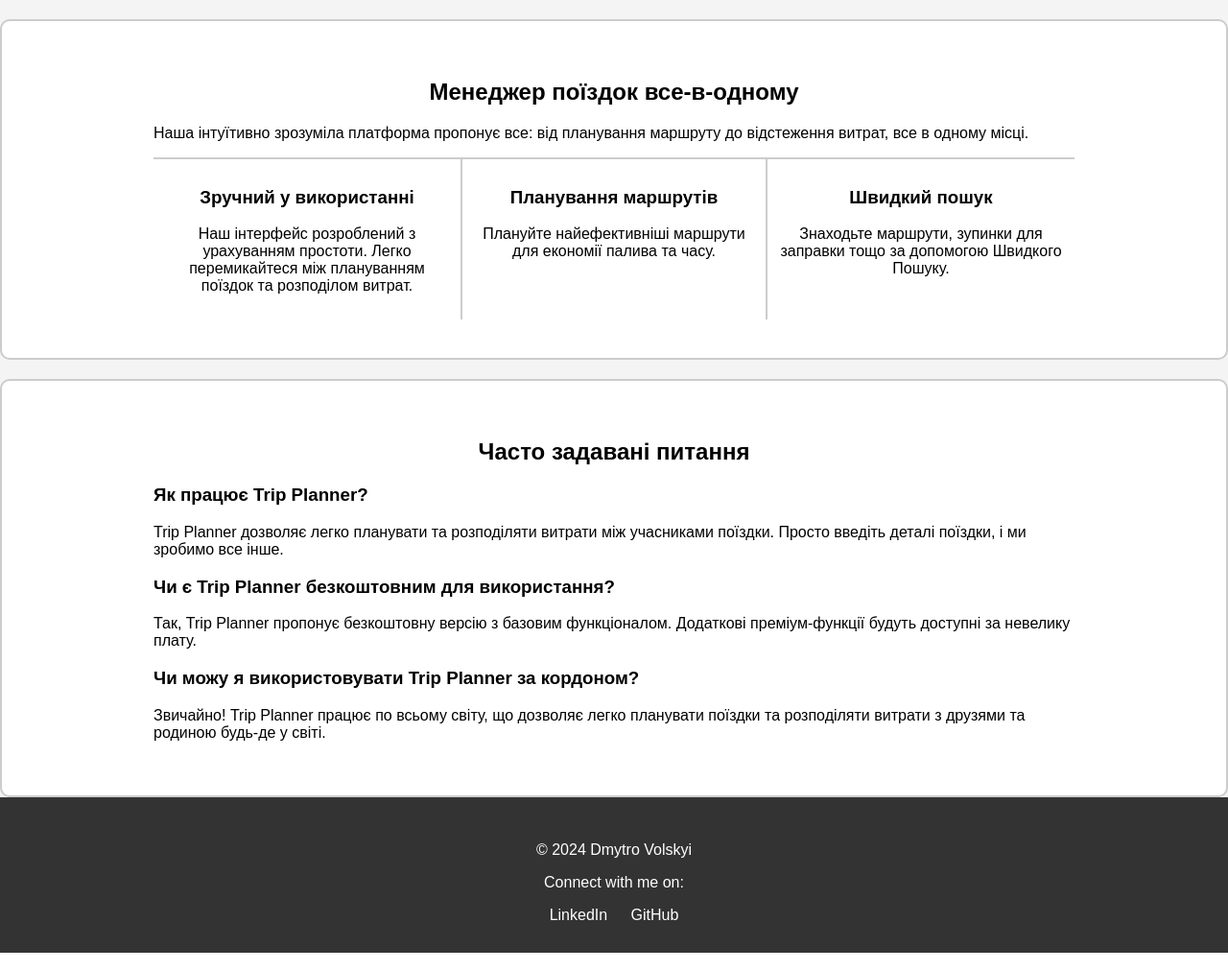
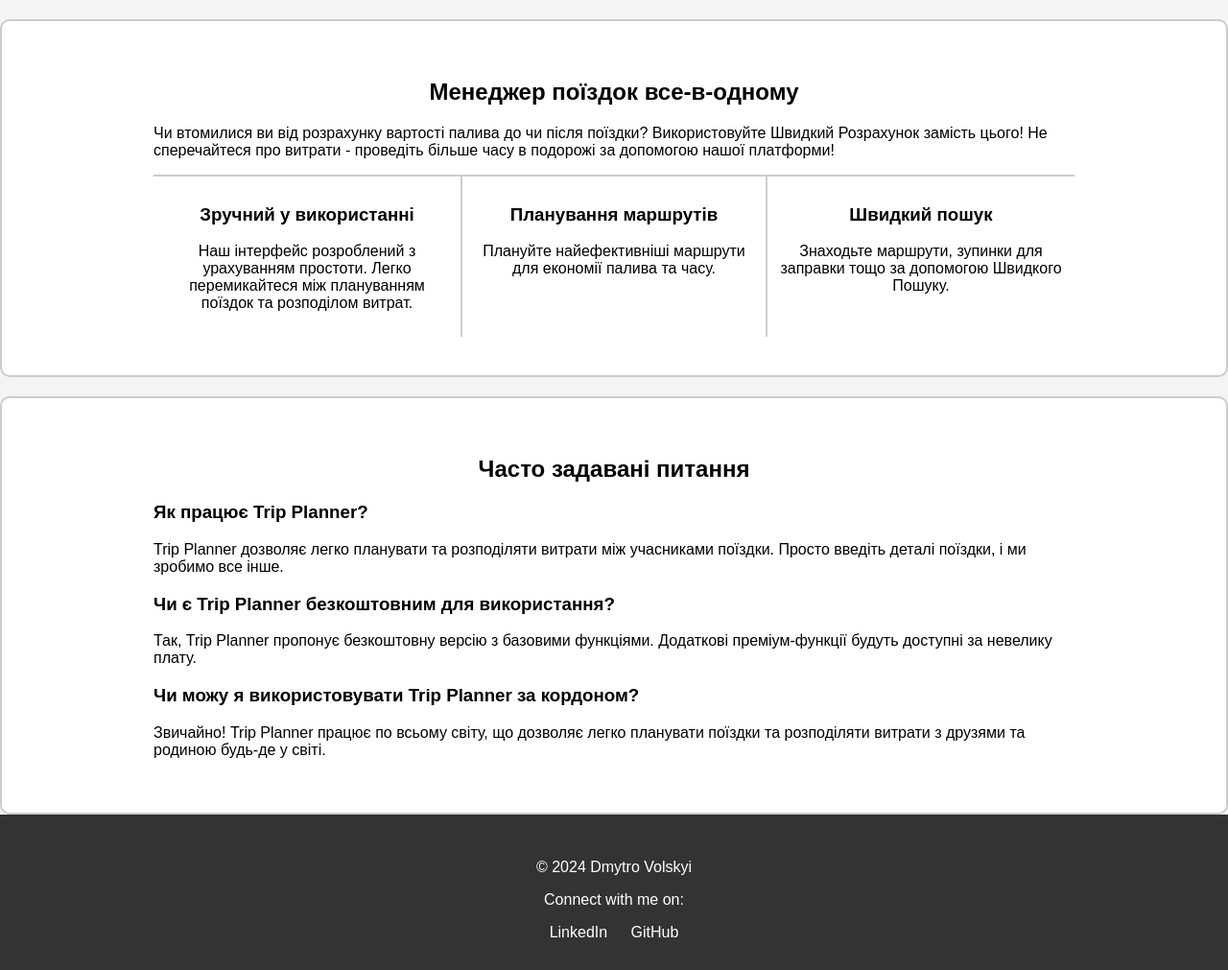
Before and after one commit to volskyi-dmytro/trip-calculate, a Python web app: template src/main/resources/templates/index.html in a window 1280 px wide. Shown: the part 243-1254 px from the top of the page at 96% size. Run offline with Jinja, Linux system fonts and the light colour scheme; the template is opened without the code that fills it, so the values that code supplies are empty.

Commit message:
Updated index.html

```diff
--- a/src/main/resources/templates/index.html
+++ b/src/main/resources/templates/index.html
@@ -4,6 +4,8 @@
     <meta charset="UTF-8">
     <meta name="viewport" content="width=device-width, initial-scale=1.0">
     <title data-lang-en="Trip Planner" data-lang-uk="Ділимо витрати просто!">Trip Planner</title>
+    <meta name="description" content="Are you bored and annoyed when it comes to fuel cost calculation before or after the trip? You can use quick calculation instead! Spend more time on your journey rather arguing about expenses with our platform!">
+    <meta name="keywords" content="trip planner, travel expenses, cost sharing, route planning, планування поїздок, витрати на подорож, розподіл витрат, планування маршруту">
     <link rel="stylesheet" href="styles.css">
 </head>
 <body>
@@ -23,14 +25,14 @@
 <section class="intro">
     <div class="container">
         <h2 data-lang-en="All-In-One Trip Planner" data-lang-uk="Менеджер поїздок все-в-одному">All-In-One Trip Manager</h2>
-        <p data-lang-en="Our intuitive platform offers everything from route planning to expense tracking, all in one place." data-lang-uk="Наша інтуїтивно зрозуміла платформа пропонує все: від планування маршруту до відстеження витрат, все в одному місці.">Our intuitive platform offers everything from route planning to expense tracking, all in one place.</p>
+        <p data-lang-en="Are you bored and annoyed when it comes to fuel cost calculation before or after the trip? You can use quick calculation instead! Spend more time on your journey rather arguing about expenses with our platform!" data-lang-uk="Чи втомилися ви від розрахунку вартості палива до чи після поїздки? Використовуйте Швидкий Розрахунок замість цього! Не сперечайтеся про витрати - проведіть більше часу в подорожі за допомогою нашої платформи!"></p>
         <div class="features">
             <div class="feature">
                 <h3 data-lang-en="User-Friendly" data-lang-uk="Зручний у використанні">User-Friendly</h3>
                 <p data-lang-en="Our interface is designed with simplicity in mind. Easily navigate through trip planning and expense splitting." data-lang-uk="Наш інтерфейс розроблений з урахуванням простоти. Легко перемикайтеся між плануванням поїздок та розподілом витрат.">Our interface is designed with simplicity in mind. Easily navigate through trip planning and expense splitting.</p>
             </div>
             <div class="feature">
-                <h3 data-lang-en="Route Planner" data-lang-uk="Планування маршрутів">Secure Payments</h3>
+                <h3 data-lang-en="Route Planner" data-lang-uk="Планування маршрутів">Route Planner</h3>
                 <p data-lang-en="Plan the most efficient routes to save fuel and time." data-lang-uk="Плануйте найефективніші маршрути для економії палива та часу.">Plan the most efficient routes to save fuel and time.</p>
             </div>
             <div class="feature">
@@ -44,16 +46,16 @@
     <div class="container">
         <h2 data-lang-en="Frequently Asked Questions" data-lang-uk="Часто задавані питання">Frequently Asked Questions</h2>
         <div class="faq-item">
-            <h3 data-lang-en="How does Trip Planner work?" data-lang-uk="Як працює Trip Planner?">How does TripSplitter work?</h3>
+            <h3 data-lang-en="How does Trip Planner work?" data-lang-uk="Як працює Trip Planner?">How does Trip Planner work?</h3>
             <p data-lang-en="Trip Planner allows you to easily plan and split expenses among your trip participants. Simply enter your trip details, and we'll do the rest." data-lang-uk="Trip Planner дозволяє легко планувати та розподіляти витрати між учасниками поїздки. Просто введіть деталі поїздки, і ми зробимо все інше.">Trip Planner allows you to easily plan and split expenses among your trip participants. Simply enter your trip details, and we'll do the rest.</p>
         </div>
         <div class="faq-item">
-            <h3 data-lang-en="Is Trip Planner free to use?" data-lang-uk="Чи є Trip Planner безкоштовним для використання?">Is TripSplitter free to use?</h3>
-            <p data-lang-en="Yes, Trip Planner offers a free version with a basic feature. Additional premium features will be available for a small fee." data-lang-uk="Так, Trip Planner пропонує безкоштовну версію з базовим функціоналом. Додаткові преміум-функції будуть доступні за невелику плату.">Yes, Trip Planner offers a free version with a basic feature. Additional premium features will be available for a small fee.</p>
+            <h3 data-lang-en="Is Trip Planner free to use?" data-lang-uk="Чи є Trip Planner безкоштовним для використання?">Is Trip Planner free to use?</h3>
+            <p data-lang-en="Yes, Trip Planner offers a free version with basic features. Additional premium features will be available for a small fee." data-lang-uk="Так, Trip Planner пропонує безкоштовну версію з базовими функціями. Додаткові преміум-функції будуть доступні за невелику плату.">Yes, Trip Planner offers a free version with basic features. Additional premium features will be available for a small fee.</p>
         </div>
         <div class="faq-item">
             <h3 data-lang-en="Can I use Trip Planner abroad?" data-lang-uk="Чи можу я використовувати Trip Planner за кордоном?">Can I use Trip Planner abroad?</h3>
-            <p data-lang-en="Absolutely! Trip Planner works globally, making it easy to plan trips and split expenses with friends and family anywhere in the world." data-lang-uk="Звичайно! Trip Planner працює по всьому світу, що дозволяє легко планувати поїздки та розподіляти витрати з друзями та родиною будь-де у світі.">Absolutely! TripSplitter works globally, making it easy to plan trips and split expenses with friends and family anywhere in the world.</p>
+            <p data-lang-en="Absolutely! Trip Planner works globally, making it easy to plan trips and split expenses with friends and family anywhere in the world." data-lang-uk="Звичайно! Trip Planner працює по всьому світу, що дозволяє легко планувати поїздки та розподіляти витрати з друзями та родиною будь-де у світі.">Absolutely! Trip Planner works globally, making it easy to plan trips and split expenses with friends and family anywhere in the world.</p>
         </div>
     </div>
 </section>
```
